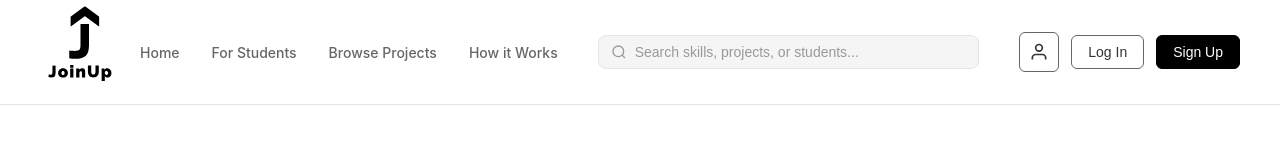
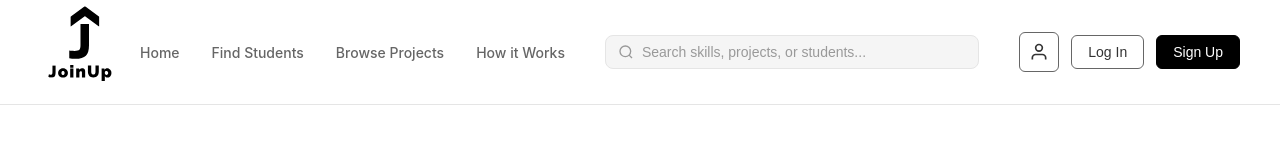
Before and after one commit to kassidysonson/RutgersCapstone, a React (Vite) app in the folder create-react-app/: page / in a window 1280 px wide. Shown: the top 160 px of the page. Built offline with nearby package versions, Linux system fonts and the light colour scheme.

Commit message:
Find Student header change

```diff
--- a/create-react-app/src/components/Header.jsx
+++ b/create-react-app/src/components/Header.jsx
@@ -15,7 +15,7 @@
         {/* Navigation */}
         <nav className="nav">
           <Link to="/" className="nav-link">Home</Link>
-          <Link to="/for-students" className="nav-link">For Students</Link>
+          <Link to="/for-students" className="nav-link">Find Students</Link>
           <Link to="/browse-projects" className="nav-link">Browse Projects</Link>
           <Link to="#how-it-works" className="nav-link">How it Works</Link>
         </nav>
```
